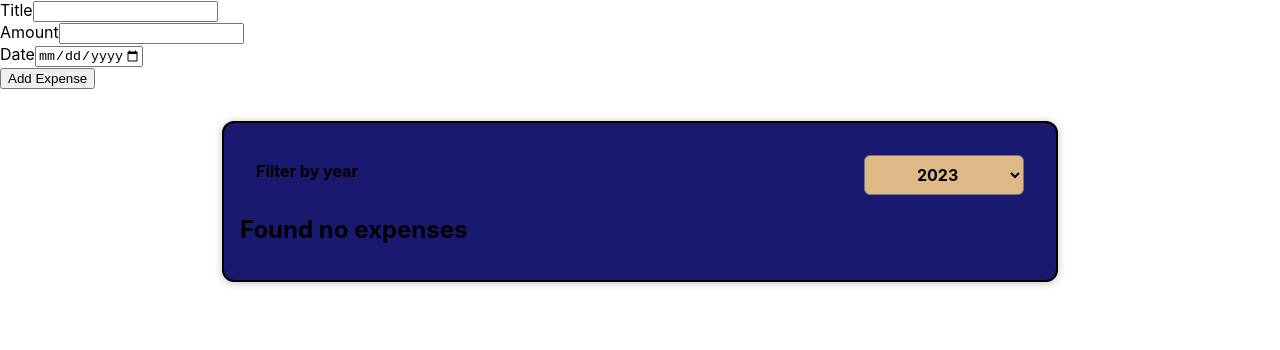
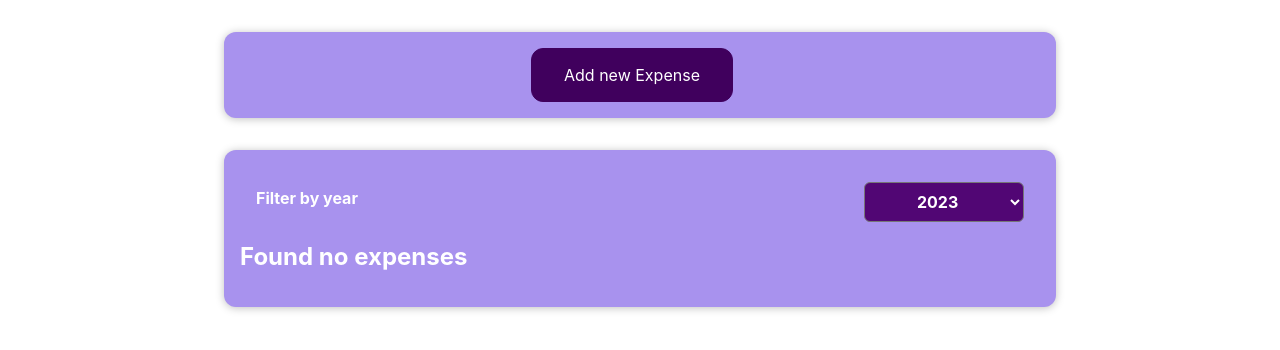
Before and after one commit to jcg0/expense-tracker, a React (Create React App) app: page / in a window 1280 px wide. Shown: the top 350 px of the page. Built offline with nearby package versions, Linux system fonts and the light colour scheme.

Commit message:
added conditional rendering to the form and a button which now hides and shows the form when clicked. Updated css so whole app is uniform

```diff
--- a/src/components/Expenses/ExpenseDate.css
+++ b/src/components/Expenses/ExpenseDate.css
@@ -3,7 +3,7 @@
   flex-direction: column;
   width: 5.5rem;
   height: 5.5rem;
-  border: 1px solid black;
+  border: 1px solid white;
   border-radius: 12px;
   align-items: center;
   justify-content: center;
--- a/src/components/Expenses/ExpenseItem.css
+++ b/src/components/Expenses/ExpenseItem.css
@@ -4,7 +4,7 @@
   align-items: center;
   padding: .5rem;
   margin: 1rem 0;
-  background-color: azure;
+  background-color: #510674;
 }
 
 .expense-item-description {
@@ -26,7 +26,7 @@
 .expense-item-price {
   font-size: 2rem;
   font-weight: bold;
-  border: 1px solid black;
+  border: 1px solid white;
   padding: .5rem;
   border-radius: 12px;
 }
--- a/src/components/Expenses/Expenses.css
+++ b/src/components/Expenses/Expenses.css
@@ -3,6 +3,7 @@
   margin: 2rem auto;
   width: 50rem;
   max-width: 95%;
-  border: solid black 2px;
-  background-color:midnightblue;
+  /* border: solid black 2px; */
+  color: white;
+  background-color: #a892ee;
 }
--- a/src/components/Expenses/ExpensesFilter.css
+++ b/src/components/Expenses/ExpensesFilter.css
@@ -1,5 +1,5 @@
 .expenses-filter {
-  color: black;
+  color: white;
   padding: 0 1rem;
 }
 
@@ -21,5 +21,6 @@
   padding: 0.5rem 3rem;
   font-weight: bold;
   border-radius: 6px;
-  background-color: burlywood;
+  background-color: #510674;
+  color: white;
 }
--- a/src/components/Expenses/ExpensesList.css
+++ b/src/components/Expenses/ExpensesList.css
@@ -0,0 +1,9 @@
+.expenses-list {
+  list-style: none;
+  padding: 0;
+}
+
+.expenses-list__fallback {
+  color: white;
+  text-align: center;
+}
--- a/src/components/Expenses/ExpensesList.js
+++ b/src/components/Expenses/ExpensesList.js
@@ -1,5 +1,6 @@
 import React from "react";
 import ExpenseItem from "./ExpenseItem";
+import "./ExpensesList.css";
 
 const ExpensesList = (props) => {
   if (props.items.length === 0) {
--- a/src/components/NewExpense/ExpenseForm.css
+++ b/src/components/NewExpense/ExpenseForm.css
@@ -0,0 +1,26 @@
+.new-expense__controls {
+  display: flex;
+  flex-wrap: wrap;
+  gap: 1rem;
+  margin-bottom: 1rem;
+  text-align: left;
+}
+
+.new-expense__control label {
+  font-weight: bold;
+  margin-bottom: 0.5rem;
+  display: block;
+}
+
+.new-expense__control input {
+  font: inherit;
+  padding: 0.5rem;
+  border-radius: 6px;
+  border: 1px solid #ccc;
+  width: 20rem;
+  max-width: 100%;
+}
+
+.new-expense__actions {
+  text-align: right;
+}
--- a/src/components/NewExpense/ExpenseForm.js
+++ b/src/components/NewExpense/ExpenseForm.js
@@ -1,4 +1,5 @@
 import { React, useState } from "react";
+import "./ExpenseForm.css";
 
 const ExpenseForm = (props) => {
   const [title, setNewTitle] = useState("");
@@ -37,12 +38,12 @@ const ExpenseForm = (props) => {
 
   return (
     <form action="" onSubmit={handleSubmit}>
-      <div>
-        <div>
+      <div className="new-expense__controls">
+        <div className="new-expense__control">
           <label htmlFor="">Title</label>
           <input type="text" value={title} onChange={titleChangeHandler} />
         </div>
-        <div>
+        <div className="new-expense__control">
           <label htmlFor="">Amount</label>
           <input
             type="number"
@@ -52,7 +53,7 @@ const ExpenseForm = (props) => {
             onChange={amountChangeHandler}
           />
         </div>
-        <div>
+        <div className="new-expense__control">
           <label htmlFor="">Date</label>
           <input
             type="date"
@@ -63,7 +64,10 @@ const ExpenseForm = (props) => {
           />
         </div>
       </div>
-      <button type="submit">Add Expense</button>
+      <div className="new-expense__actions">
+        <button onClick={props.cancel}>Cancel</button>
+        <button type="submit">Add Expense</button>
+      </div>
     </form>
   );
 };
--- a/src/components/NewExpense/NewExpense.css
+++ b/src/components/NewExpense/NewExpense.css
@@ -0,0 +1,38 @@
+.new-expense {
+  background-color: #a892ee;
+  padding: 1rem;
+  margin: 2rem auto;
+  width: 50rem;
+  max-width: 95%;
+  border-radius: 12px;
+  text-align: center;
+  box-shadow: 0 1px 8px rgba(0, 0, 0, 0.25);
+}
+
+.new-expense button {
+  font: inherit;
+  cursor: pointer;
+  padding: 1rem 2rem;
+  border: 1px solid #40005d;
+  background-color: #40005d;
+  color: white;
+  border-radius: 12px;
+  margin-right: 1rem;
+}
+
+.new-expense button:hover,
+.new-expense button:active {
+  background-color: #510674;
+  border-color: #510674;
+}
+
+.new-expense button.alternative {
+  color: #220131;
+  border-color: transparent;
+  background-color: transparent;
+}
+
+.new-expense button.alternative:hover,
+.new-expense button.alternative:active {
+  background-color: #ddb3f8;
+}
--- a/src/components/NewExpense/NewExpense.js
+++ b/src/components/NewExpense/NewExpense.js
@@ -1,18 +1,37 @@
-import React from "react";
+import { React, useState } from "react";
 import ExpenseForm from "./ExpenseForm";
+import "./NewExpense.css";
 
 const NewExpense = (props) => {
+  const [editState, setEditState] = useState();
   const SaveExpenseDataHandler = (enteredExpenseData) => {
     const expenseData = {
       ...enteredExpenseData,
       id: Math.random().toString(),
     };
     props.onAddExpense(expenseData);
+    setEditState(false);
+  };
+
+  const editStateHandler = () => {
+    setEditState(true);
+  };
+
+  const cancelExpenseHandler = () => {
+    setEditState(false);
   };
 
   return (
-    <div>
-      <ExpenseForm onSaveExpenseData={SaveExpenseDataHandler} />
+    <div className="new-expense">
+      {!editState && (
+        <button onClick={editStateHandler}>Add new Expense</button>
+      )}
+      {editState && (
+        <ExpenseForm
+          onSaveExpenseData={SaveExpenseDataHandler}
+          cancel={cancelExpenseHandler}
+        />
+      )}
     </div>
   );
 };
```
